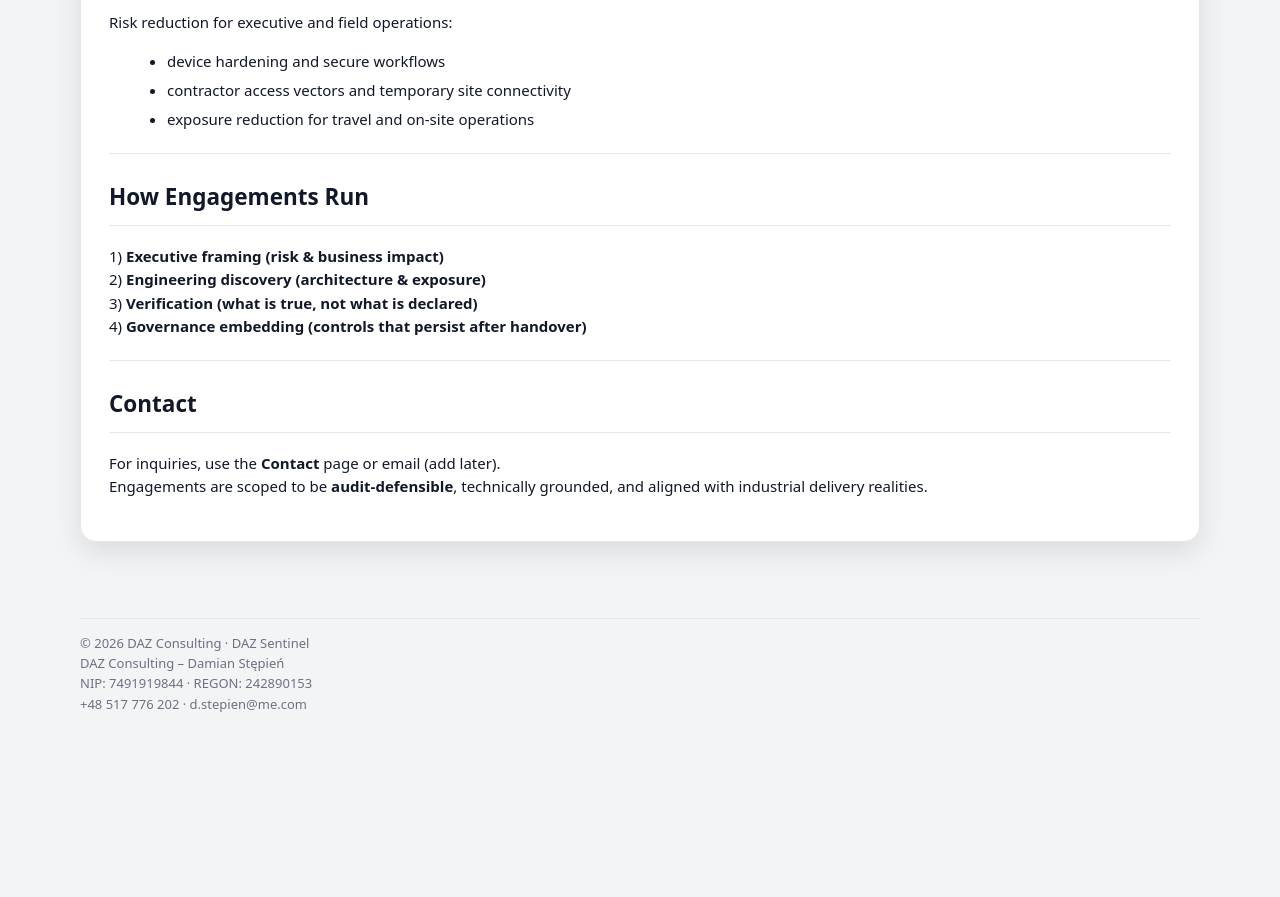
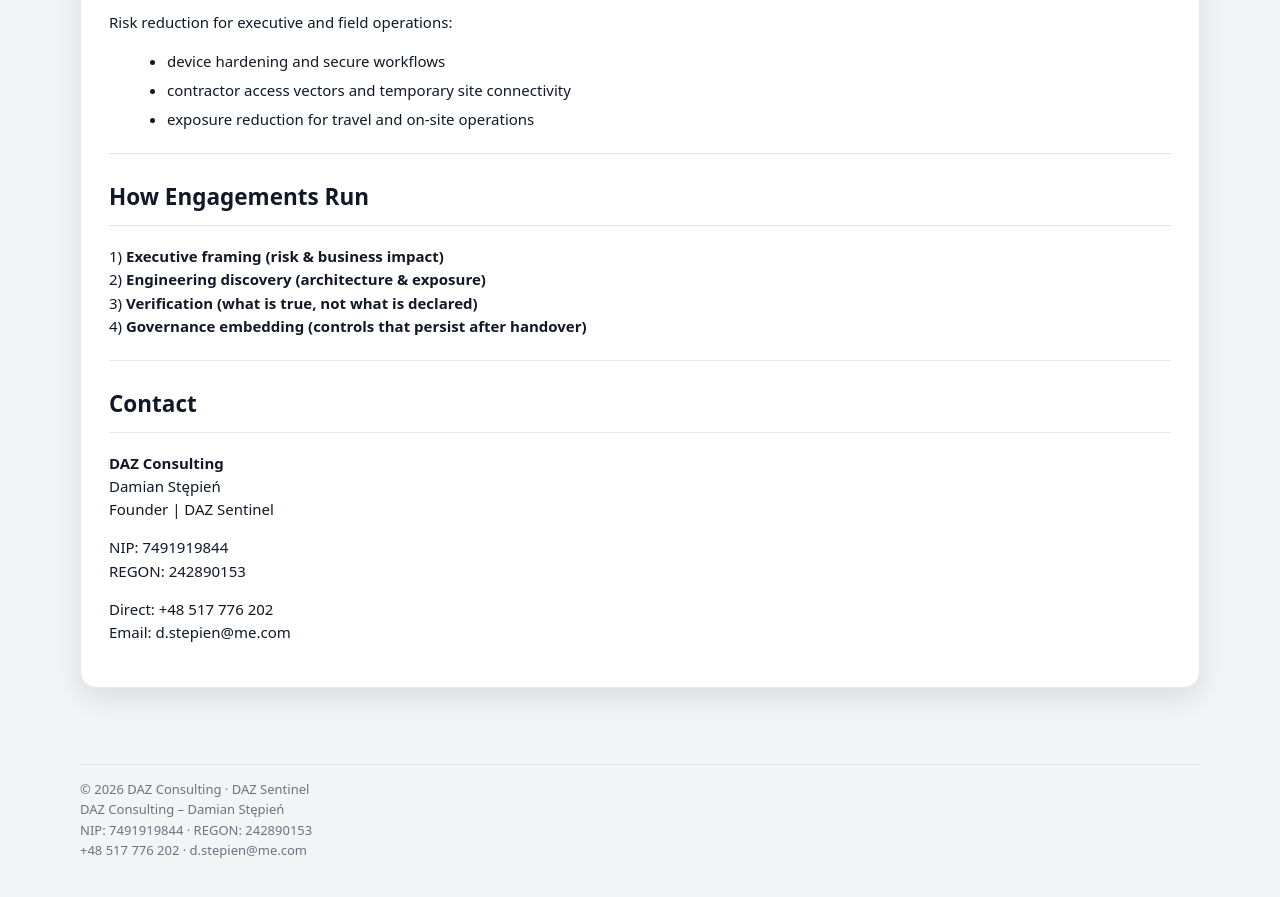
Before and after one commit to DAZDS/DAZDS.github.io, a Jekyll site: the page built from index.md, in a window 1280 px wide and 900 px high, scrolled down 1498 px. Shown: the top 897 px of the window. Built offline with Jekyll 4.4.1, drawn with Linux system fonts in a browser that asks for light colours; before the commit the page ends 2252 px from its top, so only the background shows below that.

Commit message:
Update index.md

```diff
--- a/index.md
+++ b/index.md
@@ -69,5 +69,12 @@
 
 ## Contact
 
-For inquiries, use the **Contact** page or email (add later).
-Engagements are scoped to be **audit-defensible**, technically grounded, and aligned with industrial delivery realities.
+**DAZ Consulting**
+Damian Stępień
+Founder | DAZ Sentinel
+
+NIP: 7491919844
+REGON: 242890153
+
+Direct: +48 517 776 202
+Email: d.stepien@me.com
```
